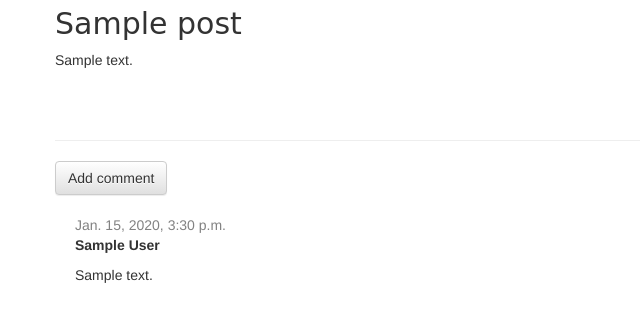
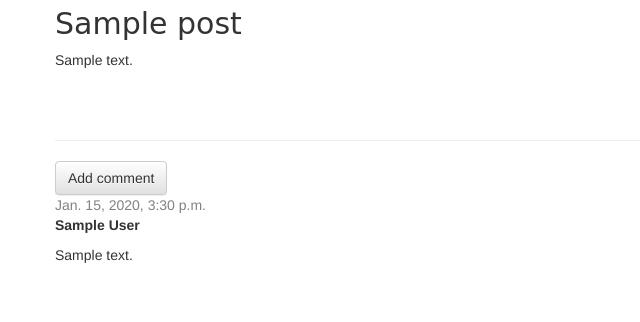
Before and after one commit to venky586/commute-repo, a Django app: page /post/1/ in a window 1280 px wide. Shown: the part 217-539 px from the top of the page, without its empty margins (0-640 px from the left). Run offline with Django 3.2, Linux system fonts and the light colour scheme; tables that the repository leaves empty hold one stand-in row (values such as "Sample post"); some libraries are stand-ins or nearby versions.

Commit message:
comment issue1

```diff
--- a/commute/static/css/commute.css
+++ b/commute/static/css/commute.css
@@ -44,7 +44,3 @@ h1, h2, h3, h4 {
 .post h2 a, .post h2 a:visited {
     color: #000000;
 }
-
-.comment {
-    margin: 20px 0px 20px 20px;
-}
```
